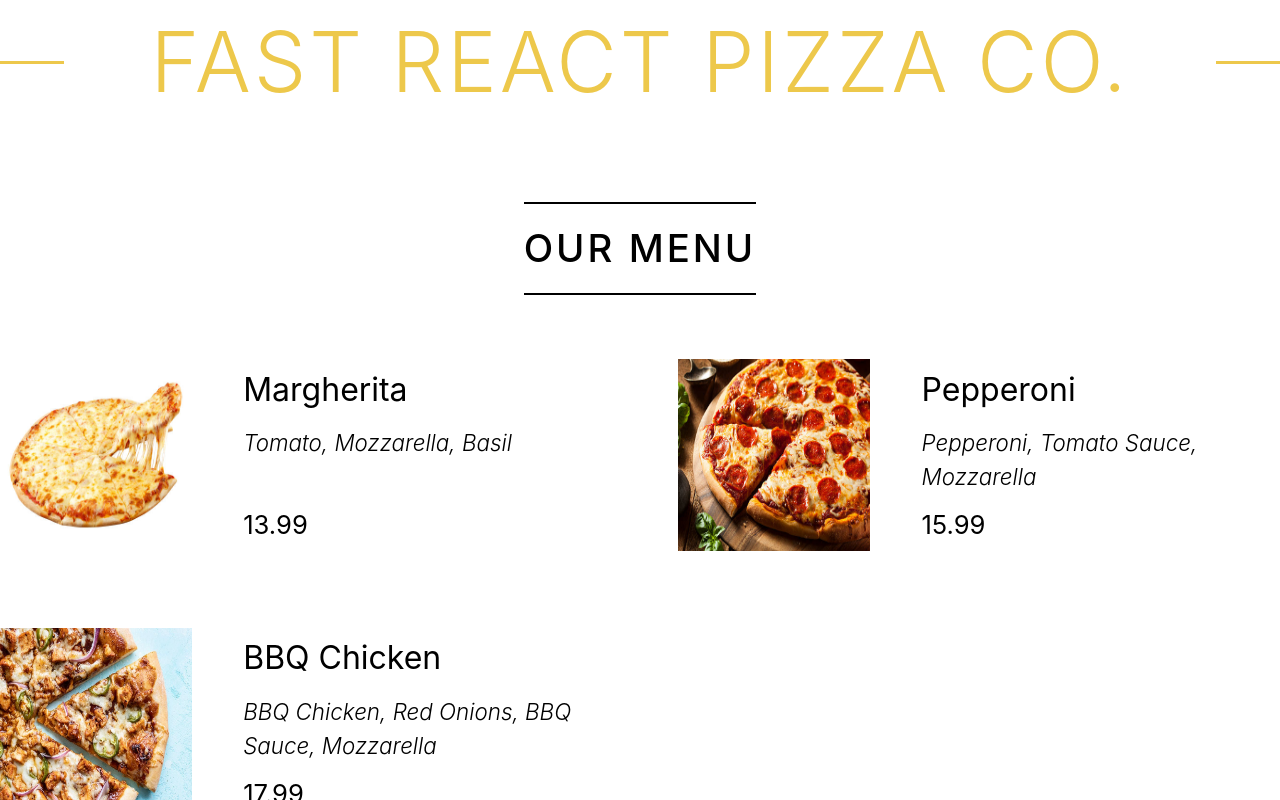
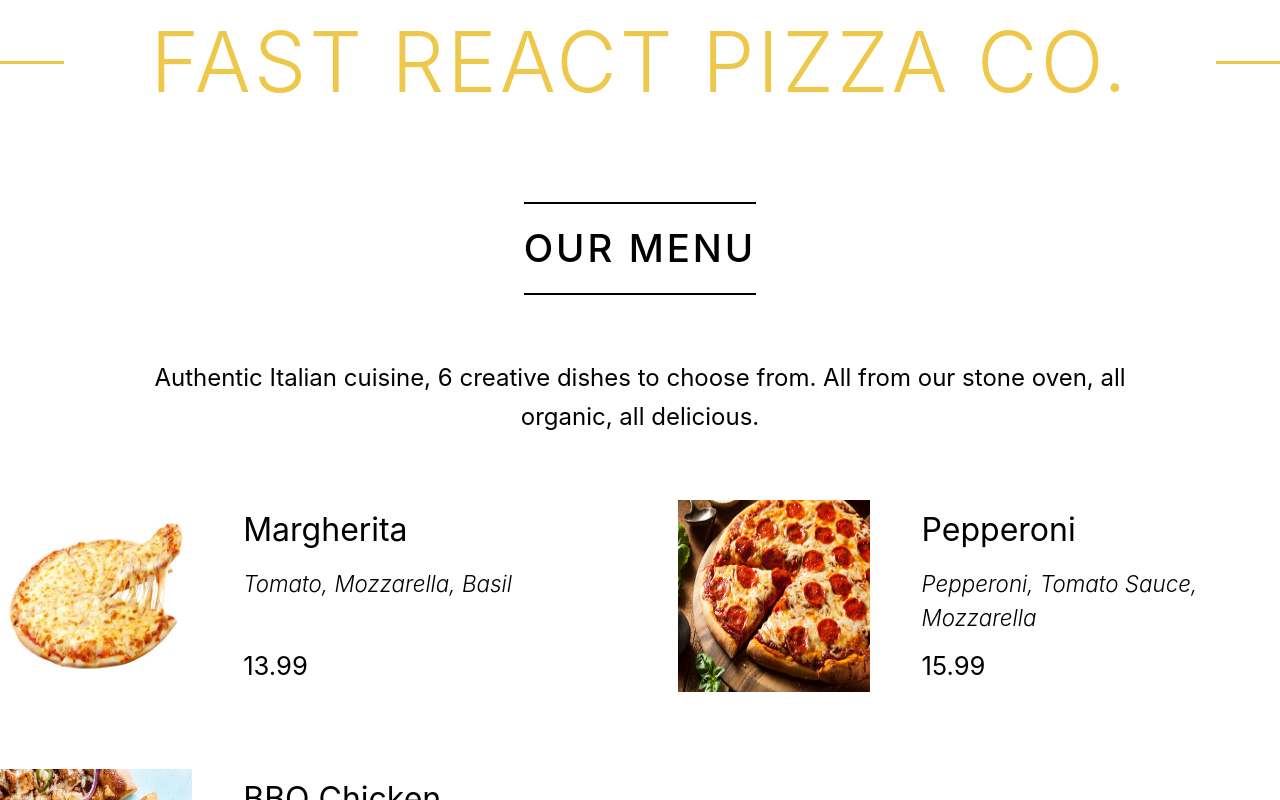
Before and after one commit to cristoph143/Pizza-Menu-React, a React (Create React App) app: page / in a window 1280 px wide. Shown: the top 800 px of the page. Built offline with nearby package versions, Linux system fonts and the light colour scheme.

Commit message:
React Fragments

```diff
--- a/src/App.js
+++ b/src/App.js
@@ -21,17 +21,25 @@
 
 function Menu() {
   const pizzas = pizzaData;
+  // const pizzas = [];
   const numPizzas = pizzas.length;
 
   return (
     <main className="menu">
       <h2>Our Menu</h2>
+
       {numPizzas > 0 ? (
-        <ul className="pizzas">
-          {pizzas.map((pizza) => {
-            return <Pizza pizzaObj={pizza} key={pizza.name} />;
-          })}
-        </ul>
+        <>
+          <p>
+            Authentic Italian cuisine, 6 creative dishes to choose from. All
+            from our stone oven, all organic, all delicious.
+          </p>
+          <ul className="pizzas">
+            {pizzas.map((pizza) => {
+              return <Pizza pizzaObj={pizza} key={pizza.name} />;
+            })}
+          </ul>
+        </>
       ) : (
         <p>We are still working with our menu! Please come back later.</p>
       )}
```
